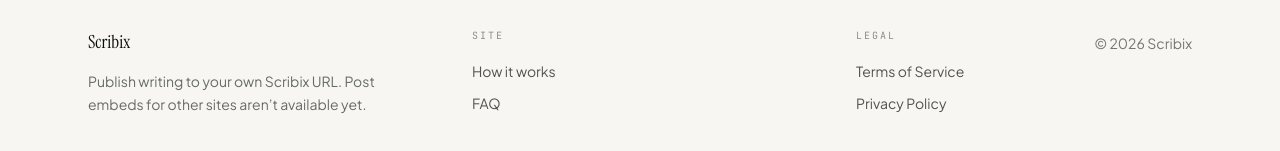
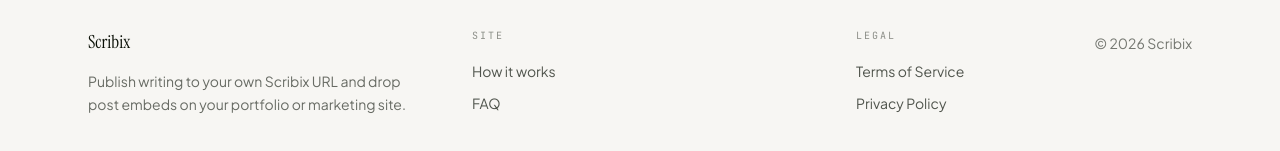
Before and after one commit to derrick-code11/Scribix, a React (Vite) app in the folder frontend/: page / in a window 1280 px wide. Shown: the part 4910-5061 px from the top of the page. Built offline with nearby package versions, Linux system fonts and the light colour scheme; no server answers.

Commit message:
Update site footer to describe post embeds as part of the product.

```diff
--- a/frontend/src/app/layouts/marketing-layout.tsx
+++ b/frontend/src/app/layouts/marketing-layout.tsx
@@ -43,8 +43,8 @@ export function MarketingLayout() {
           <div>
             <p className="font-display text-lg text-scribix-text">Scribix</p>
             <p className="mt-3 max-w-xs text-sm leading-relaxed text-scribix-text/60">
-              Publish writing to your own Scribix URL. Post embeds for other
-              sites aren’t available yet.
+              Publish writing to your own Scribix URL and drop post embeds on
+              your portfolio or marketing site.
             </p>
           </div>
           <div>
```
